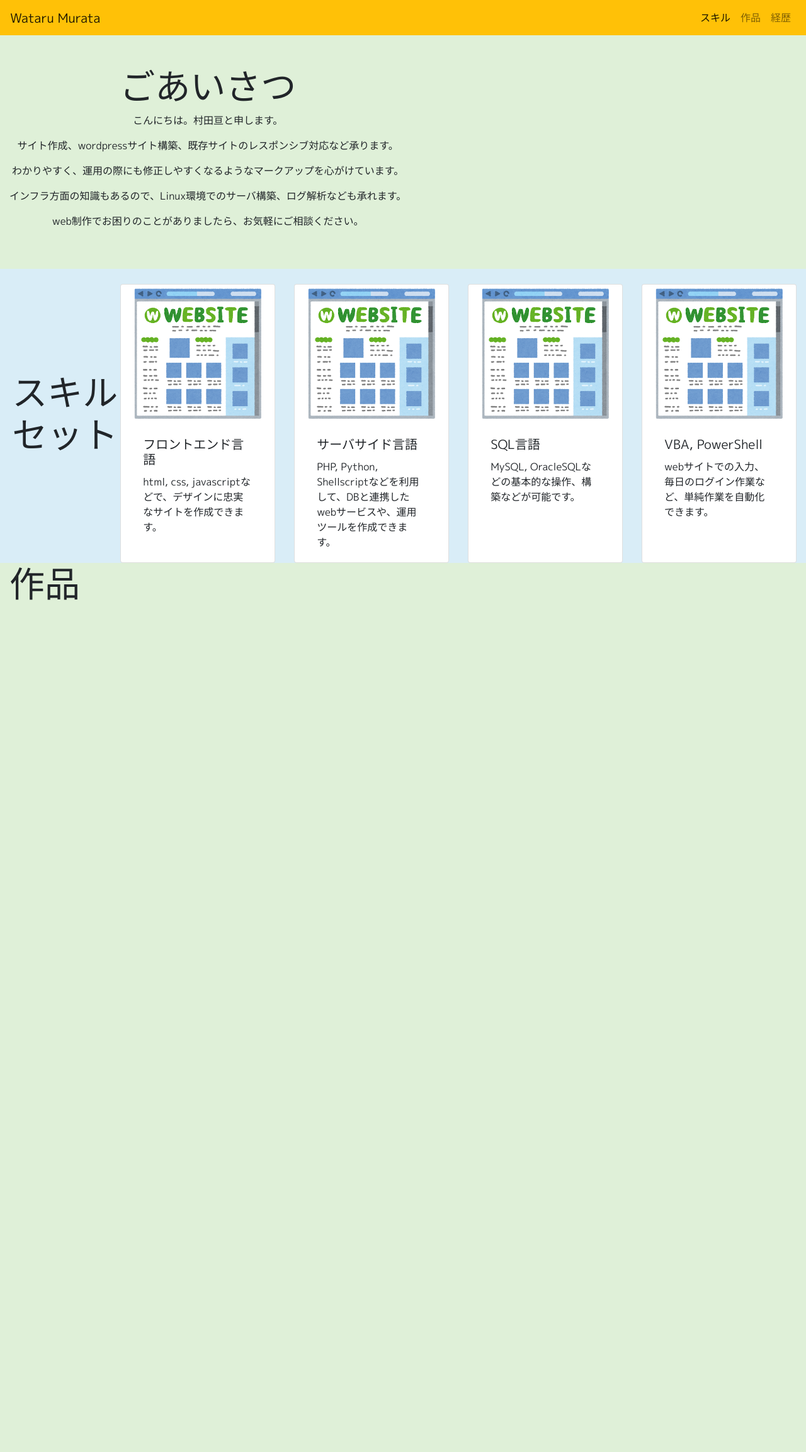
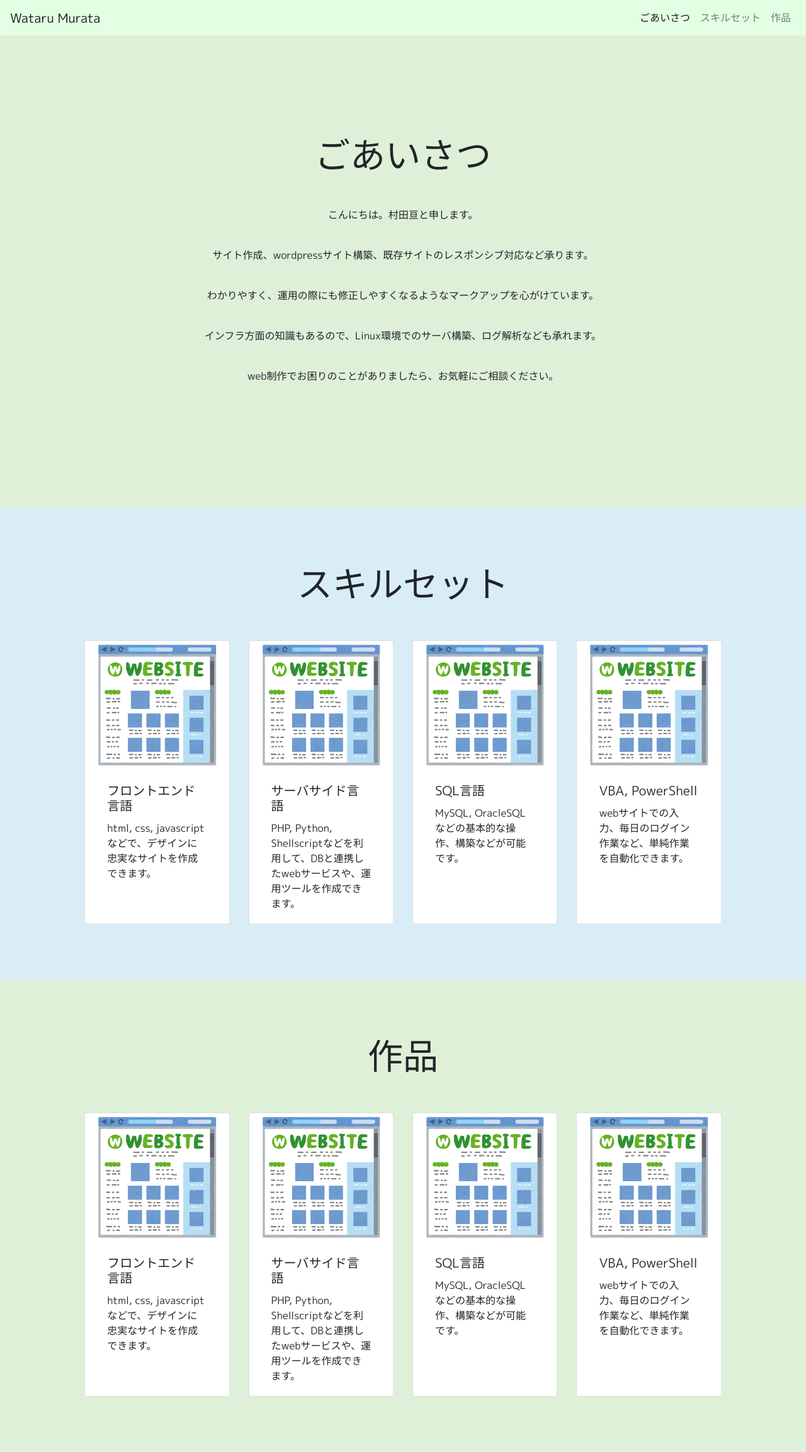
Before and after one commit to tarurata/portfolio, a PHP site: page /index.html in a window 1280 px wide. Shown: the whole page at 63% size. Before the commit the page ends 953 px from the top, so only its background shows below. Run offline with PHP 8.4, Linux system fonts and the light colour scheme; some libraries are stand-ins or nearby versions.

Commit message:
made navbar opacity 0.5

```diff
--- a/css/style.css
+++ b/css/style.css
@@ -1,8 +1,8 @@
 body{
     font-family: 'M PLUS 1p'
 }
-.nabvar {
-    background-color: #f2dede;
+.navbar {
+    background-color: rgba( 204, 255, 204, 0.55 );
 }
 
 .skill img {
@@ -15,8 +15,9 @@ body{
 }
 
 .container {
+    height:750px;
     display:flex;
-    vertical-align:center;
+    justify-content:center;
     align-items:center;
 }
 
@@ -24,8 +25,13 @@ body{
 .contents {
 }
 
+.container.greeting {
+    background-color: #dff0d8;
+}
+
 .container.skills {
     background-color: #d9edf7;
+
 }
 .container.works {
     background-color: #dff0d8;
--- a/index.html
+++ b/index.html
@@ -16,7 +16,7 @@
   <body>
 
     <!--ナビゲーションバー-->
-    <nav class="navbar navbar-expand-lg navbar-light bg-warning sticky-top"> <a class="navbar-brand" href="#">Wataru Murata</a>
+    <nav class="navbar navbar-expand-lg navbar-light sticky-top"> <a class="navbar-brand" href="#">Wataru Murata</a>
       <button class="navbar-toggler" type="button" data-toggle="collapse" data-target="#navbarSupportedContent" aria-controls="navbarSupportedContent" aria-expanded="false" aria-label="Toggle navigation">
         <span class="navbar-toggler-icon"></span>
       </button>
@@ -24,35 +24,37 @@
       <div class="collapse navbar-collapse justify-content-end" id="navbarSupportedContent">
         <ul class="navbar-nav">
           <li class="nav-item active">
-            <a class="nav-link" href="#">スキル <span class="sr-only">(current)</span></a>
+            <a class="nav-link" href="#">ごあいさつ</a>
+          </li>
+          <li class="nav-item">
+            <a class="nav-link" href="#">スキルセット</a>
           </li>
           <li class="nav-item">
             <a class="nav-link" href="#">作品</a>
-          </li>
-          <li class="nav-item">
-            <a class="nav-link" href="#">経歴</a>
           </li>
       </div>
     </nav>
 
     <!--あいさつコンテナ -->
-    <!--<div class="works container d-flex align-items-center col-auto"> -->
-    <div class="works container col-auto ">
+    <div class="greeting container col-auto ">
         <div class="contents my-5">
-      <h2 class="display-4 text-center">ごあいさつ</h2>
-      <p class="text-center">こんにちは。村田亘と申します。</p> <p class="text-center">サイト作成、wordpressサイト構築、既存サイトのレスポンシブ対応など承ります。</p>
-      <p class="text-center">わかりやすく、運用の際にも修正しやすくなるようなマークアップを心がけています。</p>
-      <p class="text-center">インフラ方面の知識もあるので、Linux環境でのサーバ構築、ログ解析なども承れます。</p>
-      <p class="text-center">web制作でお困りのことがありましたら、お気軽にご相談ください。</p>
+        <h2 class="display-4 text-center mb-4">ごあいさつ</h2><br>
+        <p class="text-center">こんにちは。村田亘と申します。</p><br>
+        <p class="text-center">サイト作成、wordpressサイト構築、既存サイトのレスポンシブ対応など承ります。</p><br>
+        <p class="text-center">わかりやすく、運用の際にも修正しやすくなるようなマークアップを心がけています。</p><br>
+        <p class="text-center">インフラ方面の知識もあるので、Linux環境でのサーバ構築、ログ解析なども承れます。</p><br>
+        <p class="text-center">web制作でお困りのことがありましたら、お気軽にご相談ください。</p><br>
       </div>
     </div>
+
     <!--スキルセットコンテナ-->
     <div class="skills container col-auto" >
-      <h2 class="display-4 text-center">スキルセット</h2>
+      <div class="contents my-5 col-10">
+        <h2 class="display-4 text-center">スキルセット</h2><br>
         <div class="card-deck mt-4">
 
           <div class="card col-4">
-          <img class="card-img-top h-60" src="images/frontend.png" alt="Card image cap">
+            <img class="card-img-top" src="images/frontend.png" alt="Card image cap">
             <div class="card-body">
               <h5 class="card-title">フロントエンド言語</h5>
               <p class="card-text">html, css, javascriptなどで、デザインに忠実なサイトを作成できます。</p>
@@ -60,7 +62,7 @@
           </div>
 
           <div class="card col-4">
-          <img class="card-img-top h-60" src="images/frontend.png" alt="Card image cap">
+            <img class="card-img-top" src="images/frontend.png" alt="Card image cap">
             <div class="card-body">
               <h5 class="card-title">サーバサイド言語</h5>
               <p class="card-text">PHP, Python, Shellscriptなどを利用して、DBと連携したwebサービスや、運用ツールを作成できます。</p>
@@ -85,10 +87,49 @@
 
         </div>
       </div>
+    </div>
 
     <!--作品コンテナ -->
-    <div class="works container col-auto">
-      <h2 class="display-4 text-center">作品</h2>
+    <div class="works container col-auto" >
+      <div class="contents my-5 col-10">
+        <h2 class="display-4 text-center">作品</h2><br>
+        <div class="card-deck mt-4">
+
+          <div class="card col-4">
+            <img class="card-img-top" src="images/frontend.png" alt="Card image cap">
+            <div class="card-body">
+              <h5 class="card-title">フロントエンド言語</h5>
+              <p class="card-text">html, css, javascriptなどで、デザインに忠実なサイトを作成できます。</p>
+            </div>
+          </div>
+
+          <div class="card col-4">
+            <img class="card-img-top" src="images/frontend.png" alt="Card image cap">
+            <div class="card-body">
+              <h5 class="card-title">サーバサイド言語</h5>
+              <p class="card-text">PHP, Python, Shellscriptなどを利用して、DBと連携したwebサービスや、運用ツールを作成できます。</p>
+            </div>
+          </div>
+
+          <div class="card col-4" style="width: 18rem;">
+            <img class="card-img-top" src="images/frontend.png" alt="Card image cap">
+            <div class="card-body">
+              <h5 class="card-title">SQL言語</h5>
+              <p class="card-text">MySQL, OracleSQLなどの基本的な操作、構築などが可能です。</p>
+            </div>
+          </div>
+
+          <div class="card col-4" style="width: 18rem;">
+            <img class="card-img-top" src="images/frontend.png" alt="Card image cap">
+            <div class="card-body">
+              <h5 class="card-title">VBA, PowerShell</h5>
+              <p class="card-text">webサイトでの入力、毎日のログイン作業など、単純作業を自動化できます。
+            </div>
+          </div>
+
+        </div>
+      </div>
+    </div>
 
 
 
@@ -101,5 +142,6 @@
     <script src="https://code.jquery.com/jquery-3.2.1.slim.min.js" integrity="sha384-KJ3o2DKtIkvYIK3UENzmM7KCkRr/rE9/Qpg6aAZGJwFDMVNA/GpGFF93hXpG5KkN" crossorigin="anonymous"></script>
     <script src="https://cdnjs.cloudflare.com/ajax/libs/popper.js/1.12.9/umd/popper.min.js" integrity="sha384-ApNbgh9B+Y1QKtv3Rn7W3mgPxhU9K/ScQsAP7hUibX39j7fakFPskvXusvfa0b4Q" crossorigin="anonymous"></script>
     <script src="https://maxcdn.bootstrapcdn.com/bootstrap/4.0.0/js/bootstrap.min.js" integrity="sha384-JZR6Spejh4U02d8jOt6vLEHfe/JQGiRRSQQxSfFWpi1MquVdAyjUar5+76PVCmYl" crossorigin="anonymous"></script>
+    <script src="js/script.js"></script>
   </body>
 </html>
--- /dev/null
+++ b/js/script.js
@@ -0,0 +1,10 @@
+$(function(){
+  $('a[href^="#"]').click(function(){
+    var speed = 500;
+    var href= $(this).attr("href");
+    var target = $(href == "#" || href == "" ? 'html' : href);
+    var position = target.offset().top;
+    $("html, body").animate({scrollTop:position}, speed, "swing");
+    return false;
+  });
+});
```
Lines whose indentation alone changed are shown as unchanged.
